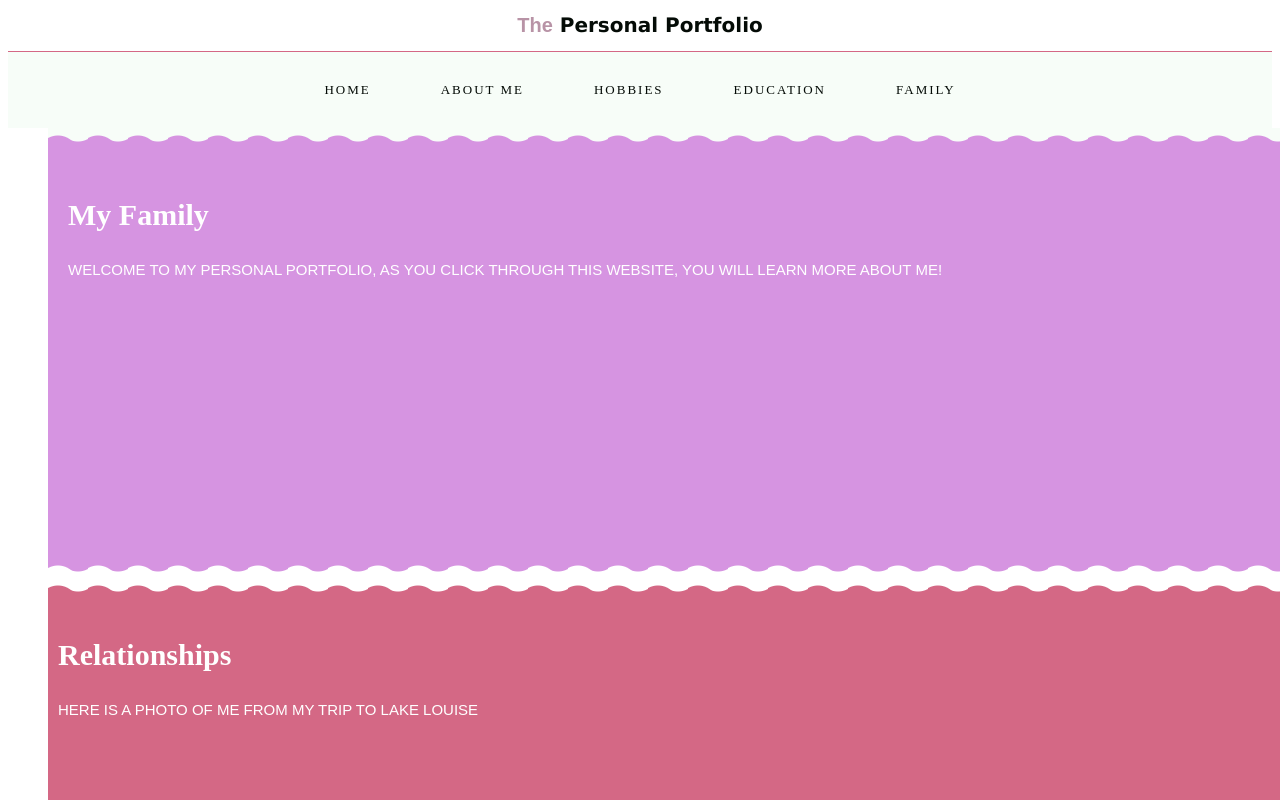
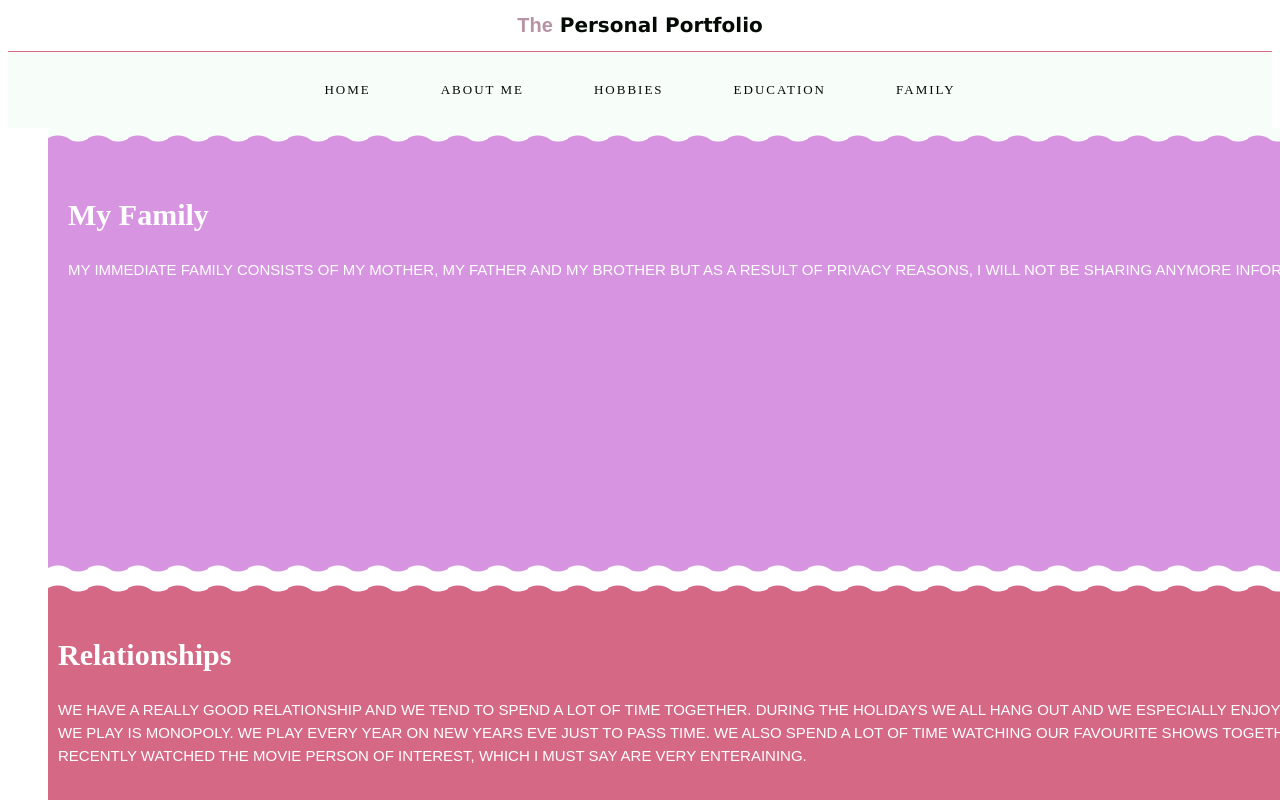
Before and after one commit to delightfulhare/BTA3OV_5.1Portfolio, a plain HTML site: page Family.html in a window 1280 px wide. Shown: the top 800 px of the page. Drawn offline with Linux system fonts and the light colour scheme.

Commit message:
Done family?

```diff
--- a/Family.html
+++ b/Family.html
@@ -39,7 +39,7 @@
 			<div class="bg">
 				<div class="text">
 					<h1>My Family</h1>
-					<p><span id="special_text">Welcome to my personal portfolio, as you click through this website, you will learn more about me!</span></p>
+					<p><span id="special_text">My immediate family consists of my Mother, my Father and my Brother but as a result of privacy reasons, I will not be sharing anymore information about them.</span></p>
 				</div>
 			</div>
 			<div class="wavebottom"></div>
@@ -49,7 +49,7 @@
 			<div class="bg2">
 				<div class="text2">
 					<h1>Relationships</h1>
-					<p><span id="special_text">Here is a photo of me from my trip to Lake Louise</span></p>
+					<p><span id="special_text">We have a really good relationship and we tend to spend a lot of time together. During the holidays we all hang out and we especially enjoy playing board games. I personally think the most fun board game we play is monopoly. We play every year on New Years Eve just to pass time. We also spend a lot of time watching our favourite shows together. We have watched all of the Star Trek series and we just recently watched the movie Person of Interest, which I must say are very enteraining.</span></p>
 				</div>
 			</div>
 			<div class="wavebottom2"></div>
```
